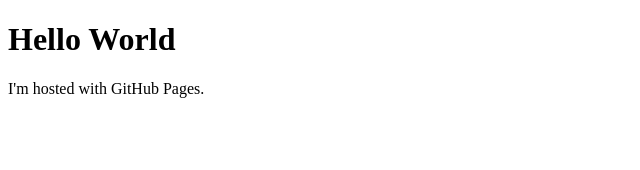
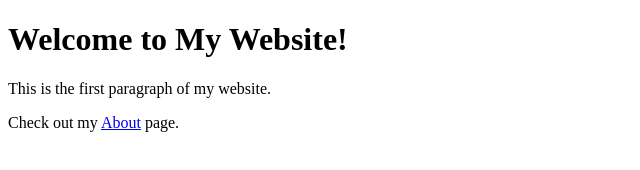
Before and after one commit to alx-m24/alx-m24.github.io, a plain HTML site: page index.html in a window 1280 px wide. Shown: the whole page, without its empty margins (0-640 px from the left). Drawn offline with Linux system fonts and the light colour scheme.

Commit message:
Index and About

```diff
--- a/index.html
+++ b/index.html
@@ -1,7 +1,11 @@
 <!DOCTYPE html>
 <html>
+<head>
+    <title>Alexandre Mohamudally</title>
+</head>
 <body>
-<h1>Hello World</h1>
-<p>I'm hosted with GitHub Pages.</p>
+    <h1>Welcome to My Website!</h1>
+    <p>This is the first paragraph of my website.</p>
+    <p>Check out my <a href="about.html">About</a> page.</p>
 </body>
 </html>
```
Also changed, not shown: about.html (added, +6 -0 lines).
